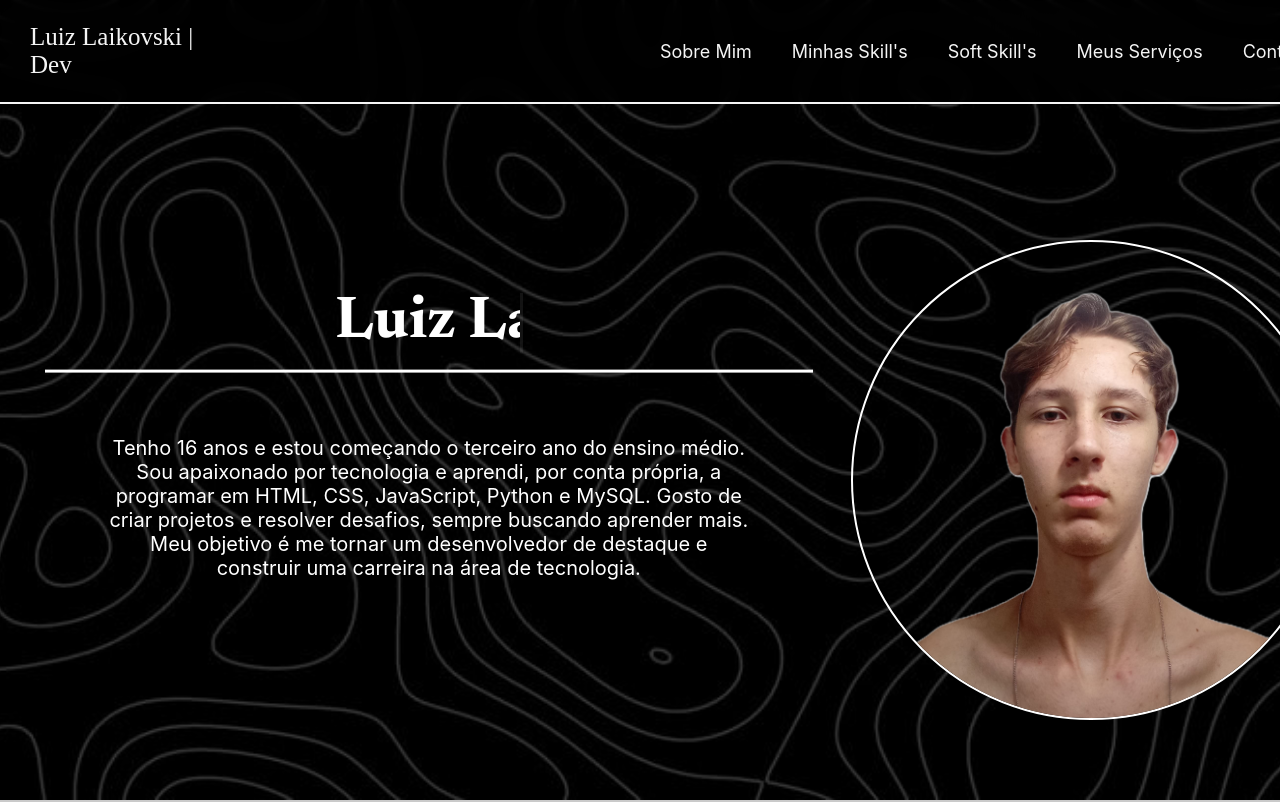
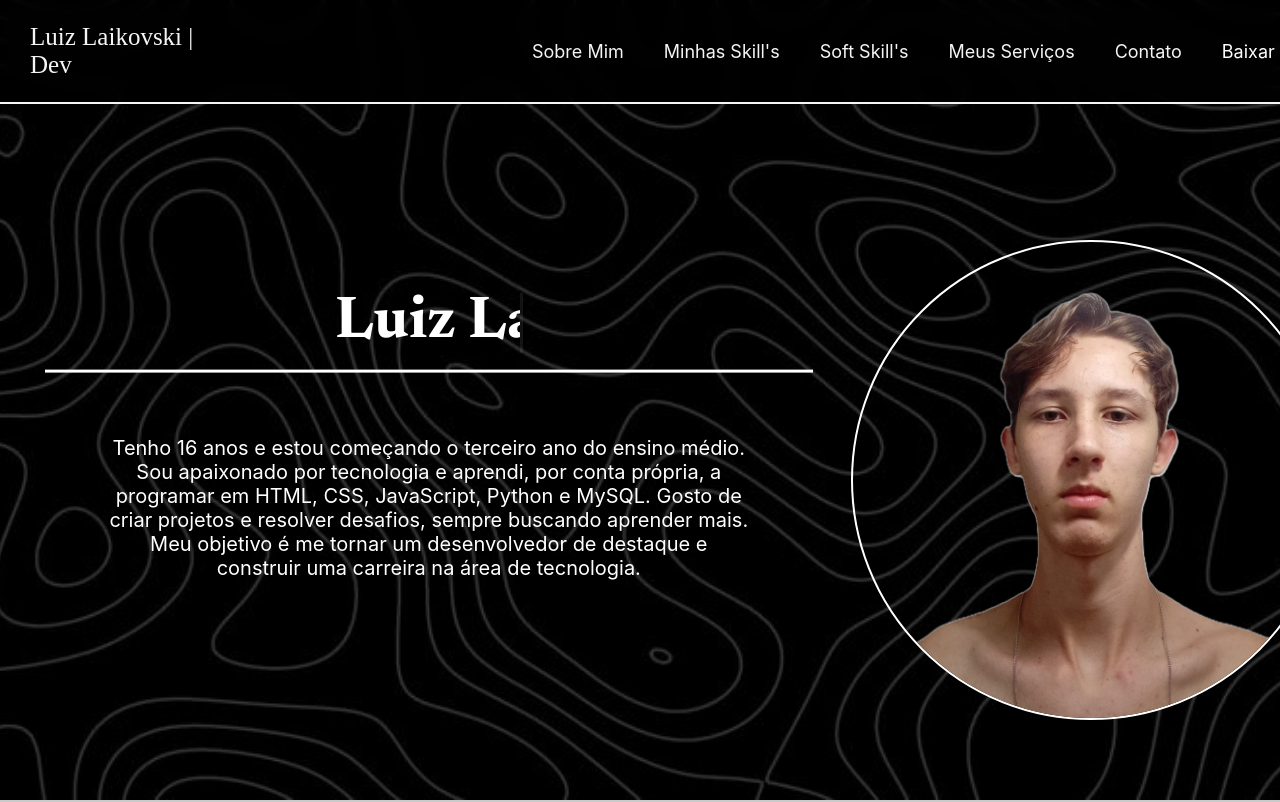
Before and after one commit to LuizLaikovski/Portifolio, a React (Create React App) app in the folder portifolio/: page / in a window 1280 px wide. Shown: the top 802 px of the page. Built offline with nearby package versions, Linux system fonts and the light colour scheme; a web font is replaced by a local one.

Commit message:
atualização do botão do curriculo

```diff
--- a/portifolio/src/components/Faixa/Faixa.css
+++ b/portifolio/src/components/Faixa/Faixa.css
@@ -32,12 +32,12 @@
 
 .NavBar {
     height: 15dvh;
-    width: 50dvw;
+    width: 60dvw;
     text-decoration: none;
     list-style: none;
     display: flex;
     align-items: center;
-    margin-left: 32dvw;
+    margin-left: 24dvw;
     white-space: nowrap;
 }
 
@@ -46,6 +46,11 @@
     font-size: 18px;
     cursor: pointer;
     transition: 0.3s;
+}
+
+.NavBar a {
+    text-decoration: none;
+    color: white;
 }
 
 .NavBar li:hover {
--- a/portifolio/src/components/Faixa/Faixa.js
+++ b/portifolio/src/components/Faixa/Faixa.js
@@ -21,7 +21,7 @@ function Faixa() {
                     <li onClick={() => scrollToElements('SoftSkill')}>Soft Skill's</li>
                     <li onClick={() => scrollToElements('MeusServicos')}>Meus Serviços</li>
                     <li onClick={() => scrollToElements('contato')}>Contato</li>
-                    <li><a href="/Curriculo.docx" download="Curriculo.docx">teste</a></li>
+                    <li><a href="/Curriculo.docx" download="Curriculo.docx">Baixar Curriculo</a></li>
                 </ul>
             </header>
         </>
```
